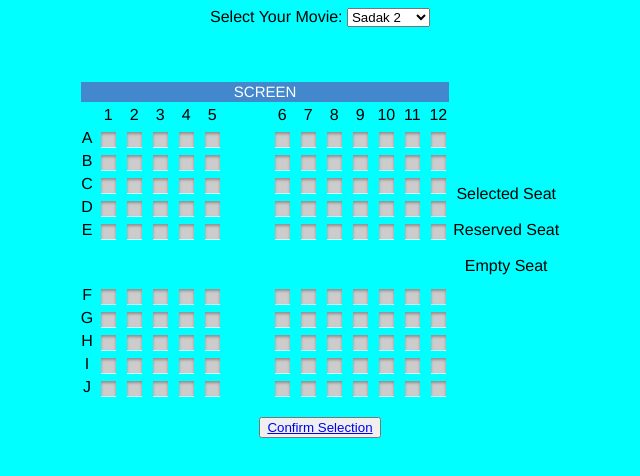
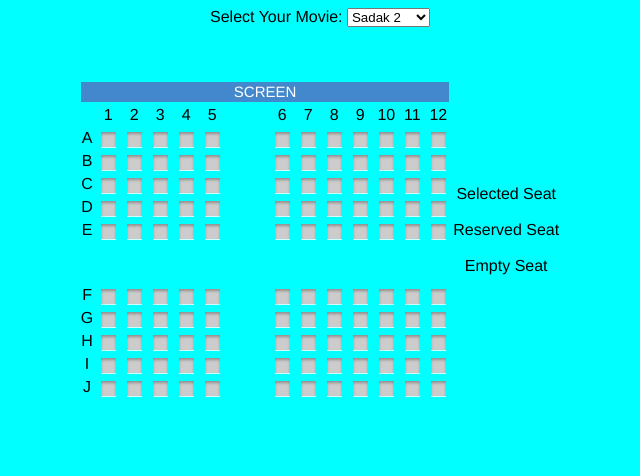
Before and after one commit to ruchikapoor098/C0775975_CSD2214_7_Test1_MovieTIckets, a plain HTML site: page index.html in a window 1280 px wide. Shown: the whole page, without its empty margins (320-960 px from the left). Drawn offline with Linux system fonts and the light colour scheme.

Commit message:
20th commit

```diff
--- a/index.html
+++ b/index.html
@@ -221,9 +221,7 @@
 </table>
 
 <br/>
-<button onclick="updateTextArea()">
-		    <a href="javascript:window.open('payment.html', 'yourWindowName', 'width=200,height=150');">Confirm Selection</a></td>
-			</tr>
+
 </center>
 </div>
 </body>
```
